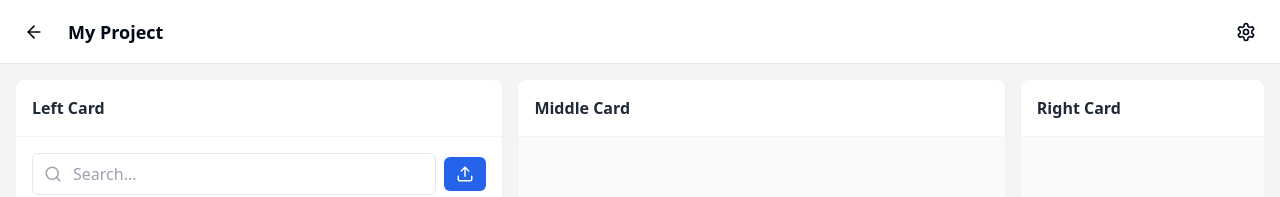
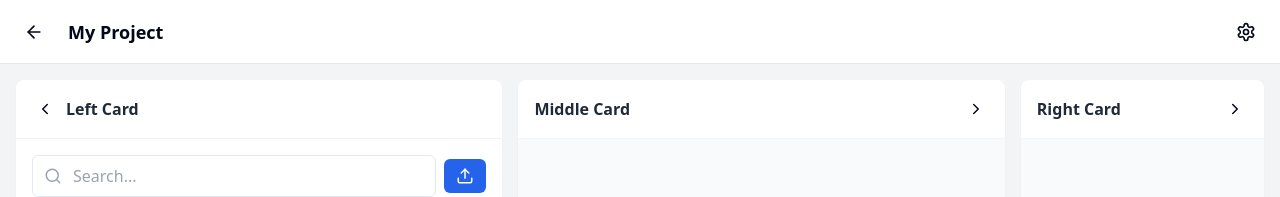
Before and after one commit to eftahtaddesse/simple-component-craft-10, a React (Vite) app: page / in a window 1280 px wide. Shown: the top 197 px of the page. Built offline with nearby package versions, Linux system fonts and the light colour scheme.

Commit message:
feat: Add collapsible functionality to cards
Adds collapsible functionality to the left, middle, and right cards, including conditional collapsing based on card states.

```diff
--- a/src/components/CardLayout.tsx
+++ b/src/components/CardLayout.tsx
@@ -1,15 +1,49 @@
 
-import React from "react";
+import React, { useState } from "react";
 import { LeftCard } from "./LeftCard";
 import { MiddleCard } from "./MiddleCard";
 import { RightCard } from "./RightCard";
 
 export const CardLayout = () => {
+  const [leftCollapsed, setLeftCollapsed] = useState(false);
+  const [middleCollapsed, setMiddleCollapsed] = useState(false);
+  const [rightCollapsed, setRightCollapsed] = useState(false);
+
+  // Handle collapse changes with rules
+  const handleLeftCollapseChange = (collapsed: boolean) => {
+    setLeftCollapsed(collapsed);
+    // If left is being expanded and middle is collapsed, expand middle
+    if (!collapsed && middleCollapsed) {
+      setMiddleCollapsed(false);
+    }
+  };
+
+  const handleMiddleCollapseChange = (collapsed: boolean) => {
+    setMiddleCollapsed(collapsed);
+    // If middle is being expanded and left is collapsed, expand left
+    if (!collapsed && leftCollapsed) {
+      setLeftCollapsed(false);
+    }
+  };
+
   return (
     <div className="flex flex-1 p-4 gap-4 overflow-hidden">
-      <LeftCard />
-      <MiddleCard />
-      <RightCard />
+      <LeftCard
+        isCollapsed={leftCollapsed}
+        onCollapseChange={handleLeftCollapseChange}
+        canCollapse={!middleCollapsed}
+      />
+      <MiddleCard
+        isCollapsed={middleCollapsed}
+        onCollapseChange={handleMiddleCollapseChange}
+        canCollapse={!leftCollapsed}
+      />
+      <RightCard
+        isCollapsed={rightCollapsed}
+        onCollapseChange={setRightCollapsed}
+        // Right card can always collapse
+        canCollapse={true}
+      />
     </div>
   );
 };
--- a/src/components/LeftCard.tsx
+++ b/src/components/LeftCard.tsx
@@ -1,13 +1,41 @@
 
 import React from "react";
-import { Search, Upload } from "lucide-react";
+import { Search, Upload, ChevronLeft } from "lucide-react";
+import { Collapsible, CollapsibleTrigger, CollapsibleContent } from "./ui/collapsible";
 
-export const LeftCard = () => {
+interface LeftCardProps {
+  isCollapsed: boolean;
+  onCollapseChange: (collapsed: boolean) => void;
+  canCollapse: boolean;
+}
+
+export const LeftCard = ({ isCollapsed, onCollapseChange, canCollapse }: LeftCardProps) => {
+  const handleCollapseClick = () => {
+    if (canCollapse) {
+      onCollapseChange(!isCollapsed);
+    }
+  };
+
+  const width = isCollapsed ? "w-[60px]" : "w-[40%]";
+
   return (
-    <div className="w-[40%] bg-white rounded-lg shadow-sm flex flex-col overflow-hidden">
-      <div className="p-4 border-b border-gray-100">
+    <Collapsible
+      open={!isCollapsed}
+      onOpenChange={(open) => canCollapse && onCollapseChange(!open)}
+      className={`${width} bg-white rounded-lg shadow-sm flex flex-col overflow-hidden transition-all duration-300`}
+    >
+      <div className="p-4 border-b border-gray-100 flex items-center">
+        <CollapsibleTrigger
+          onClick={handleCollapseClick}
+          disabled={!canCollapse}
+          className={`mr-2 p-1 rounded-md hover:bg-gray-100 ${!canCollapse ? 'opacity-50 cursor-not-allowed' : ''}`}
+        >
+          <ChevronLeft size={18} />
+        </CollapsibleTrigger>
         <h2 className="font-semibold text-gray-800">Left Card</h2>
       </div>
+
+      <CollapsibleContent className="flex-1 flex flex-col">
         <div className="p-4 flex items-center gap-2">
           <div className="relative flex-grow">
             <input
@@ -24,6 +52,7 @@ export const LeftCard = () => {
         <div className="flex-1 bg-gray-50 p-4 overflow-auto">
           {/* Empty primitive div */}
         </div>
-    </div>
+      </CollapsibleContent>
+    </Collapsible>
   );
 };
--- a/src/components/MiddleCard.tsx
+++ b/src/components/MiddleCard.tsx
@@ -1,13 +1,41 @@
 
 import React from "react";
-import { Send } from "lucide-react";
+import { Send, ChevronRight } from "lucide-react";
+import { Collapsible, CollapsibleTrigger, CollapsibleContent } from "./ui/collapsible";
 
-export const MiddleCard = () => {
+interface MiddleCardProps {
+  isCollapsed: boolean;
+  onCollapseChange: (collapsed: boolean) => void;
+  canCollapse: boolean;
+}
+
+export const MiddleCard = ({ isCollapsed, onCollapseChange, canCollapse }: MiddleCardProps) => {
+  const handleCollapseClick = () => {
+    if (canCollapse) {
+      onCollapseChange(!isCollapsed);
+    }
+  };
+
+  const width = isCollapsed ? "w-[60px]" : "w-[40%]";
+
   return (
-    <div className="w-[40%] bg-white rounded-lg shadow-sm flex flex-col overflow-hidden">
-      <div className="p-4 border-b border-gray-100">
+    <Collapsible
+      open={!isCollapsed}
+      onOpenChange={(open) => canCollapse && onCollapseChange(!open)}
+      className={`${width} bg-white rounded-lg shadow-sm flex flex-col overflow-hidden transition-all duration-300`}
+    >
+      <div className="p-4 border-b border-gray-100 flex items-center justify-between">
         <h2 className="font-semibold text-gray-800">Middle Card</h2>
+        <CollapsibleTrigger
+          onClick={handleCollapseClick}
+          disabled={!canCollapse}
+          className={`ml-2 p-1 rounded-md hover:bg-gray-100 ${!canCollapse ? 'opacity-50 cursor-not-allowed' : ''}`}
+        >
+          <ChevronRight size={18} />
+        </CollapsibleTrigger>
       </div>
+
+      <CollapsibleContent className="flex-1 flex flex-col">
         <div className="flex-1 bg-gray-50 p-4 overflow-auto">
           {/* Empty primitive div */}
         </div>
@@ -21,6 +49,7 @@ export const MiddleCard = () => {
             <Send size={18} />
           </button>
         </div>
-    </div>
+      </CollapsibleContent>
+    </Collapsible>
   );
 };
--- a/src/components/RightCard.tsx
+++ b/src/components/RightCard.tsx
@@ -1,13 +1,34 @@
 
 import React from "react";
-import { Plus } from "lucide-react";
+import { Plus, ChevronRight } from "lucide-react";
+import { Collapsible, CollapsibleTrigger, CollapsibleContent } from "./ui/collapsible";
 
-export const RightCard = () => {
+interface RightCardProps {
+  isCollapsed: boolean;
+  onCollapseChange: (collapsed: boolean) => void;
+  canCollapse: boolean;
+}
+
+export const RightCard = ({ isCollapsed, onCollapseChange, canCollapse }: RightCardProps) => {
+  const width = isCollapsed ? "w-[60px]" : "w-[20%]";
+
   return (
-    <div className="w-[20%] bg-white rounded-lg shadow-sm flex flex-col overflow-hidden">
-      <div className="p-4 border-b border-gray-100">
+    <Collapsible
+      open={!isCollapsed}
+      onOpenChange={(open) => canCollapse && onCollapseChange(!open)}
+      className={`${width} bg-white rounded-lg shadow-sm flex flex-col overflow-hidden transition-all duration-300`}
+    >
+      <div className="p-4 border-b border-gray-100 flex items-center justify-between">
         <h2 className="font-semibold text-gray-800">Right Card</h2>
+        <CollapsibleTrigger
+          disabled={!canCollapse}
+          className={`ml-2 p-1 rounded-md hover:bg-gray-100 ${!canCollapse ? 'opacity-50 cursor-not-allowed' : ''}`}
+        >
+          <ChevronRight size={18} />
+        </CollapsibleTrigger>
       </div>
+
+      <CollapsibleContent className="flex-1 flex flex-col">
         <div className="flex-1 bg-gray-50 p-4 overflow-auto">
           {/* Empty primitive div */}
         </div>
@@ -16,6 +37,7 @@ export const RightCard = () => {
             <Plus size={18} />
           </button>
         </div>
-    </div>
+      </CollapsibleContent>
+    </Collapsible>
   );
 };
```
Lines whose indentation alone changed are shown as unchanged.
